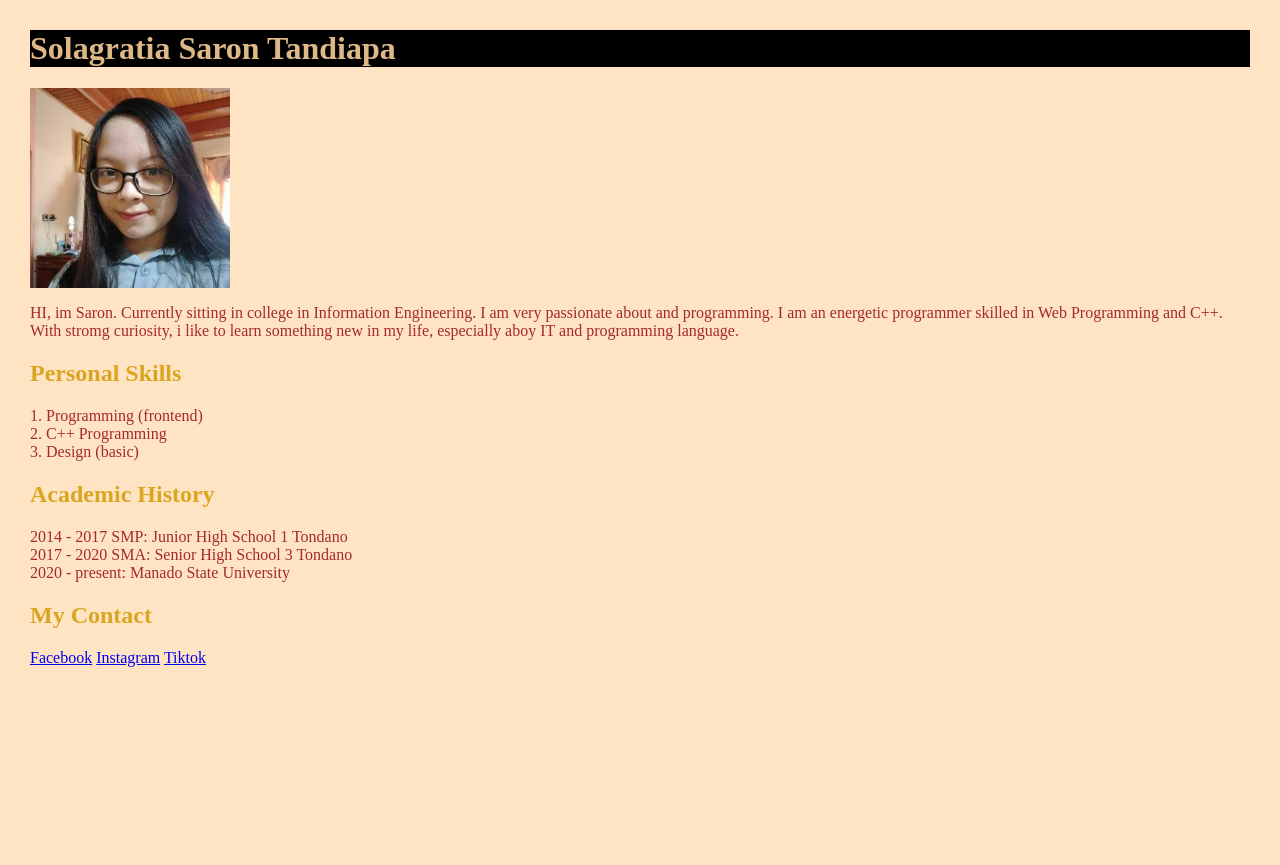
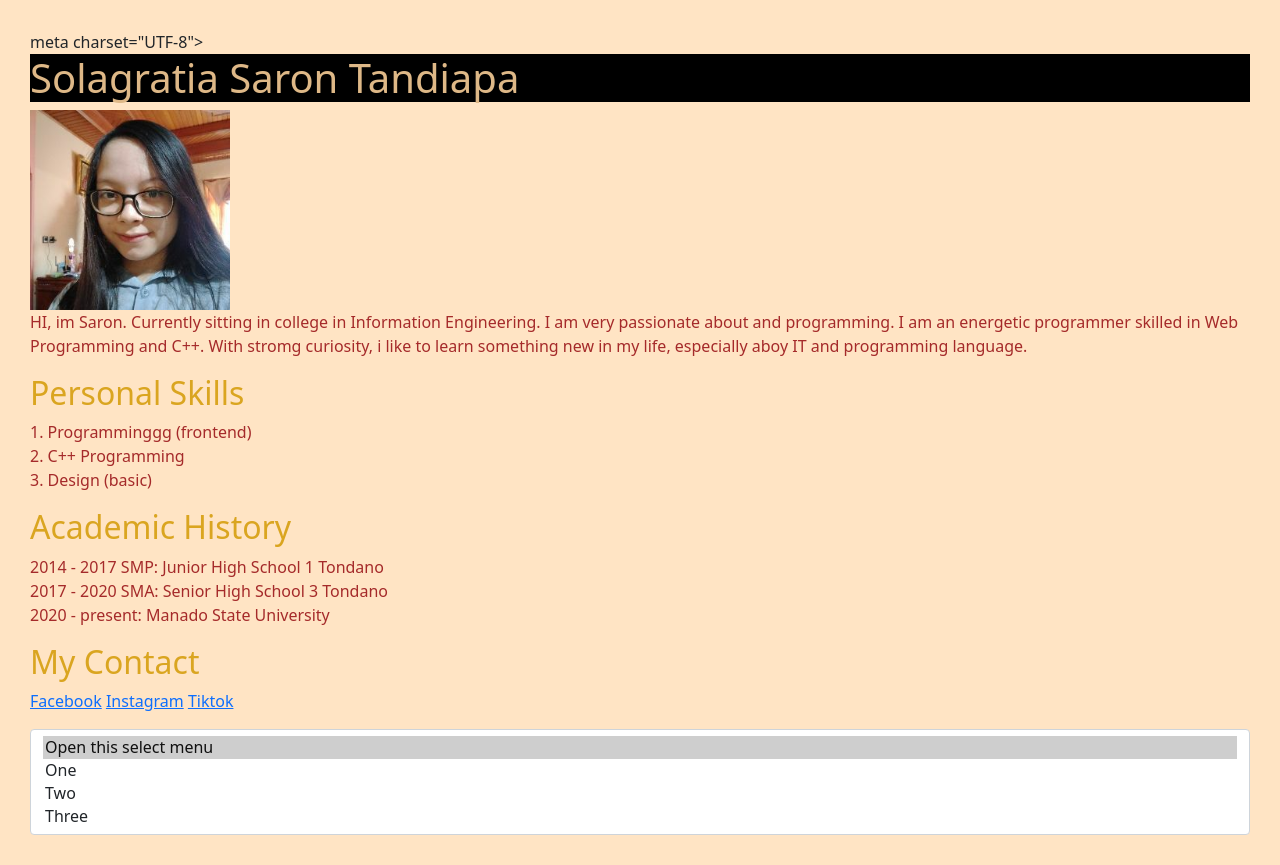
Before and after one commit to SolagratiaSaron/web-basic-seal, a plain HTML site: page Tugass.html in a window 1280 px wide. Before the commit the page ends 800 px from the top, so only its background shows below. Drawn offline with nearby package versions, Linux system fonts and the light colour scheme.

Commit message:
update tugas

```diff
--- a/Tugass.html
+++ b/Tugass.html
@@ -1,6 +1,15 @@
 <html>
 
 <head>
+
+
+    meta charset="UTF-8"> <meta http-equiv="X-UA-Compatible" content="IE=edge"> <meta name="viewport" content="width=device-width, initial-scale=1.0"> <title>lebakcyber.net - Belajar Bootstrap 5</title>
+
+
+
+    <link href="https://cdn.jsdelivr.net/npm/bootstrap@5.0.0-beta2/dist/css/bootstrap.min.css" rel="stylesheet" integrity="sha384-BmbxuPwQa2lc/FVzBcNJ7UAyJxM6wuqIj61tLrc4wSX0szH/Ev+nYRRuWlolflfl" crossorigin="anonymous">
+
+
     <style>
         body {
             background-color: bisque;
@@ -38,7 +47,7 @@
         </p>
         <h2>Personal Skills</h2>
         <ul>
-            <li>1. Programming (frontend)</li>
+            <li>1. Programminggg (frontend)</li>
             <li>2. C++ Programming</li>
             <li>3. Design (basic)</li>
         </ul>
@@ -53,4 +62,19 @@
             <a href="intagram.com">Instagram</a>
             <a href="tiktok.com">Tiktok</a>
         </p>
+
+
+        <script src="https://cdn.jsdelivr.net/npm/bootstrap@5.0.0-beta2/dist/js/bootstrap.bundle.min.js" integrity="sha384-b5kHyXgcpbZJO/tY9Ul7kGkf1S0CWuKcCD38l8YkeH8z8QjE0GmW1gYU5S9FOnJ0" crossorigin="anonymous"></script>
+
+
+        <select class="form-select" multiple aria-label="multiple select example">
+            <option selected>Open this select menu</option>
+            <option value="1">One</option>
+            <option value="2">Two</option>
+            <option value="3">Three</option>
+          </select>
+
+
+
+    </body>
 </html>
```
Also changed, not shown: index.html (+19 -6 lines).
